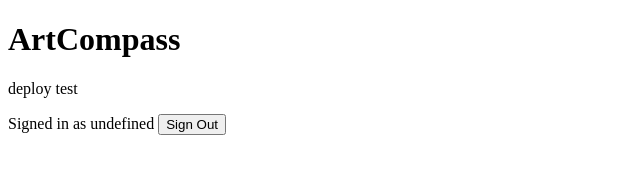
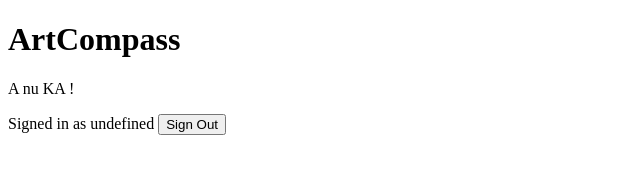
Before and after one commit to gekh/art-front, a SvelteKit app: page / in a window 1280 px wide. Shown: the top 170 px of the page, without its empty margins (0-640 px from the left). Built offline with nearby package versions, Linux system fonts and the light colour scheme; no server answers; what pocketbase would draw is missing.

Commit message:
deploy test

```diff
--- a/src/routes/+page.svelte
+++ b/src/routes/+page.svelte
@@ -5,7 +5,7 @@
 
 <h1>ArtCompass</h1>
 
-<p>deploy test</p>
+<p>A nu KA !</p>
 
 <Login />
 
```
